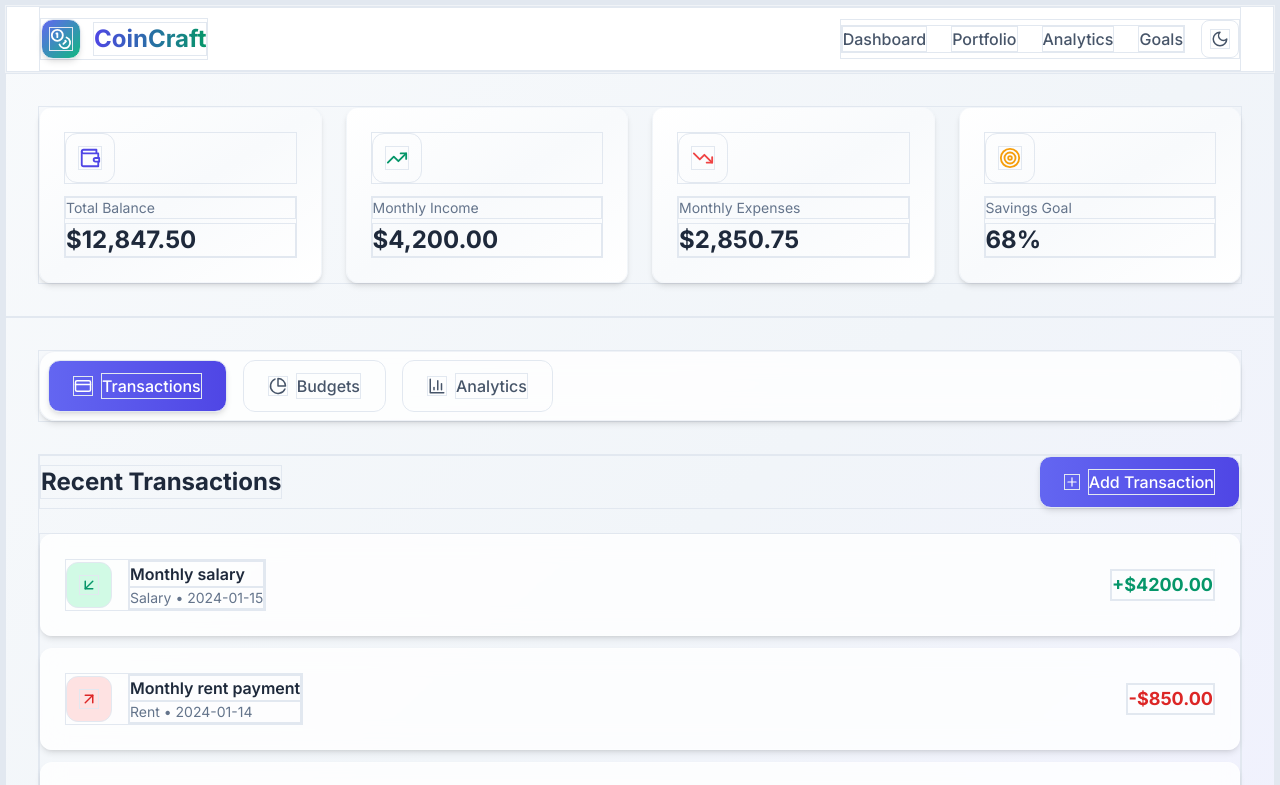
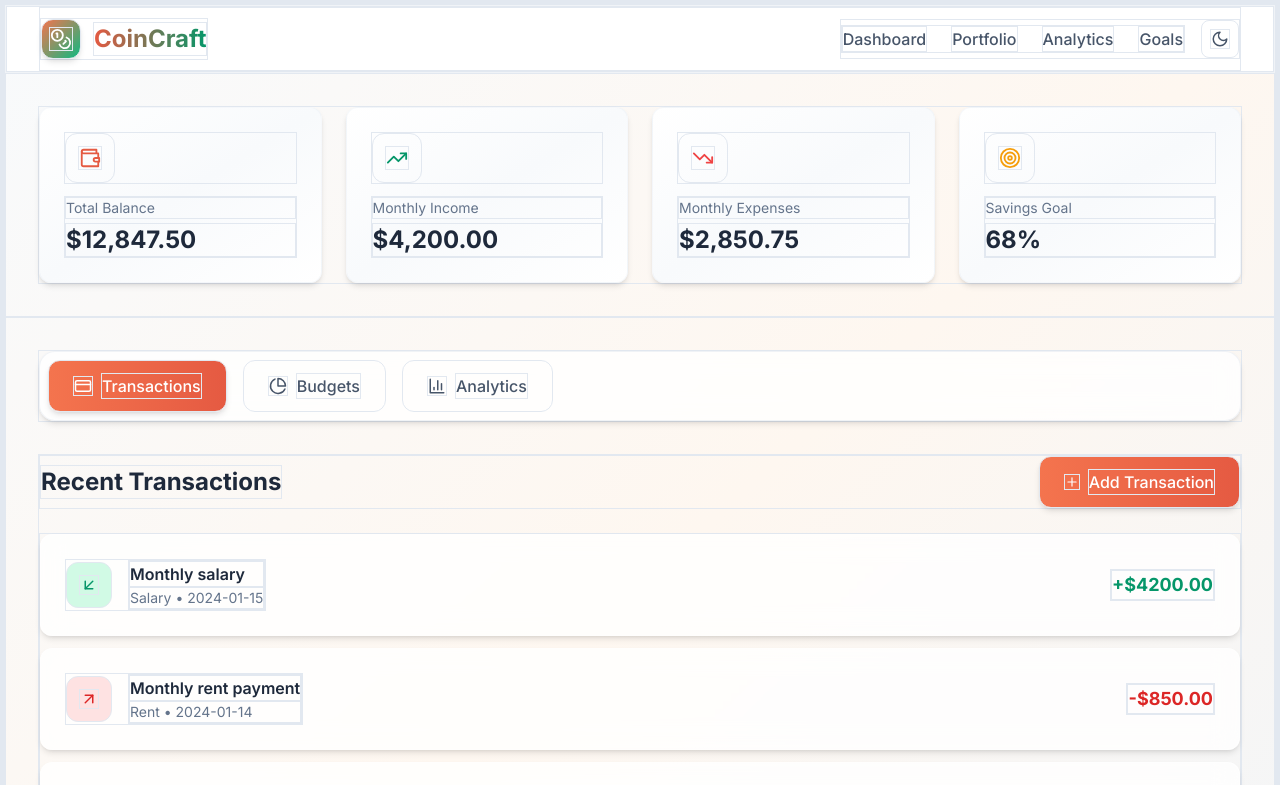
Before and after one commit to apper-canvas/coincraft-firm-cyber, a React (Vite) app: page / in a window 1280 px wide. Shown: the top 785 px of the page. Built offline with nearby package versions, Linux system fonts and the light colour scheme.

Commit message:
Implement modern coral-pink and emerald color scheme to enhance UI attractiveness with sophisticated color palette and updated background gradient

```diff
--- a/src/App.jsx
+++ b/src/App.jsx
@@ -8,7 +8,7 @@ import NotFound from './pages/NotFound'
 
 function App() {
   return (
-    <div className="min-h-screen bg-gradient-to-br from-surface-50 via-surface-100 to-primary-50">
+    <div className="min-h-screen bg-gradient-to-br from-surface-50 via-primary-50 to-surface-100">
       <Routes>
         <Route path="/" element={<Home />} />
         <Route path="/portfolio" element={<InvestmentPortfolio />} />
--- a/tailwind.config.js
+++ b/tailwind.config.js
@@ -8,22 +8,22 @@ export default {
     extend: {
       colors: {
         primary: {
-          50: '#f0f0ff',
-          100: '#e5e7ff',
-          200: '#d1d5ff',
-          300: '#b4b8ff',
-          400: '#818cf8',
-          500: '#6366f1',
-          600: '#4f46e5',
-          700: '#4338ca',
-          800: '#3730a3',
-          900: '#312e81',
-          DEFAULT: '#6366f1',
-          light: '#818cf8',
-          dark: '#4f46e5'
+          50: '#fef7f0',
+          100: '#feecdc',
+          200: '#fcd9bd',
+          300: '#fab795',
+          400: '#f7956c',
+          500: '#f4744e',
+          600: '#e55a42',
+          700: '#c13e37',
+          800: '#9a3532',
+          900: '#7c2f2e',
+          DEFAULT: '#f4744e',
+          light: '#f7956c',
+          dark: '#e55a42'
         },
         secondary: {
-          50: '#ecfdf5',
+          50: '#edfdf7',
           100: '#d1fae5',
           200: '#a7f3d0',
           300: '#6ee7b7',
```
